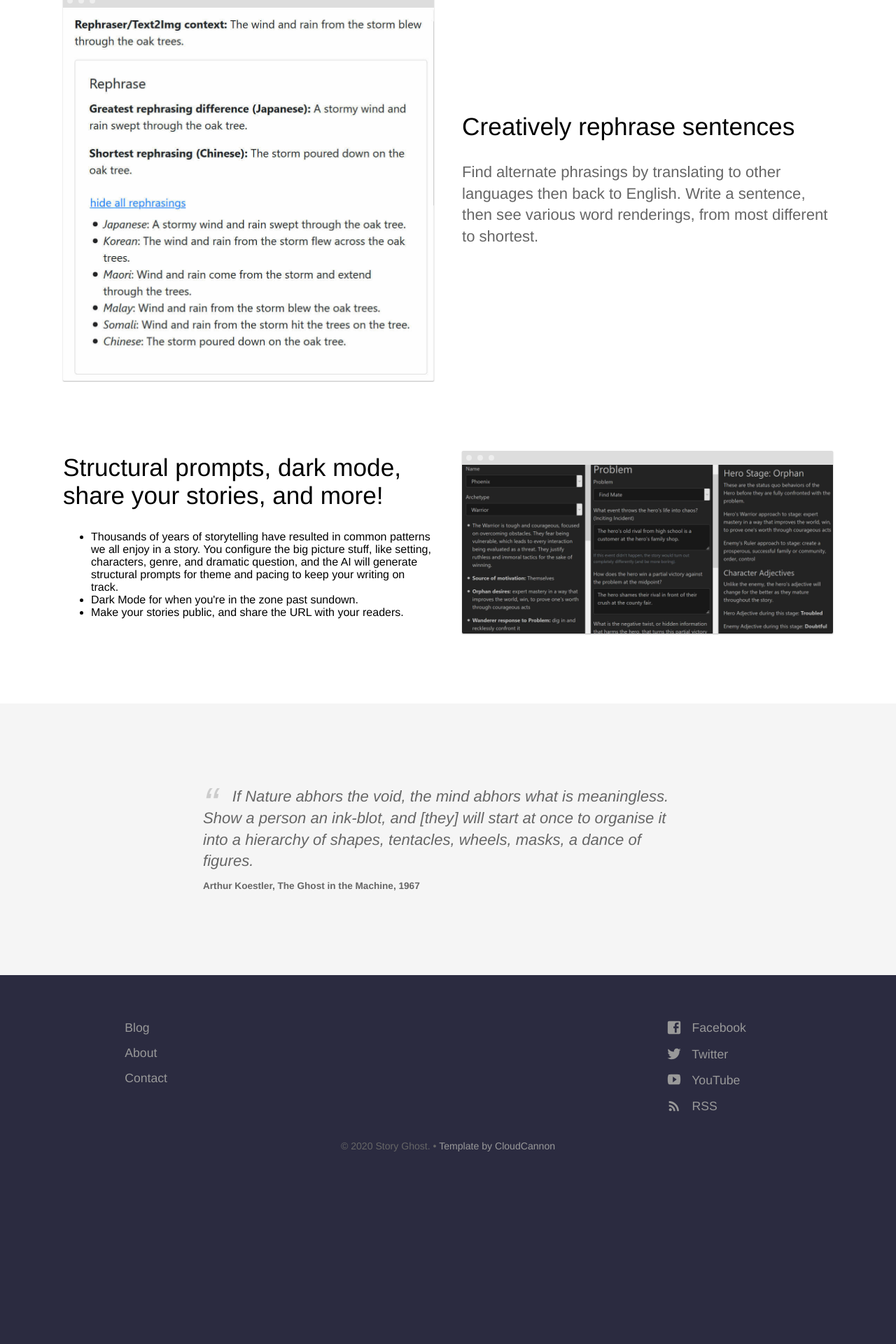
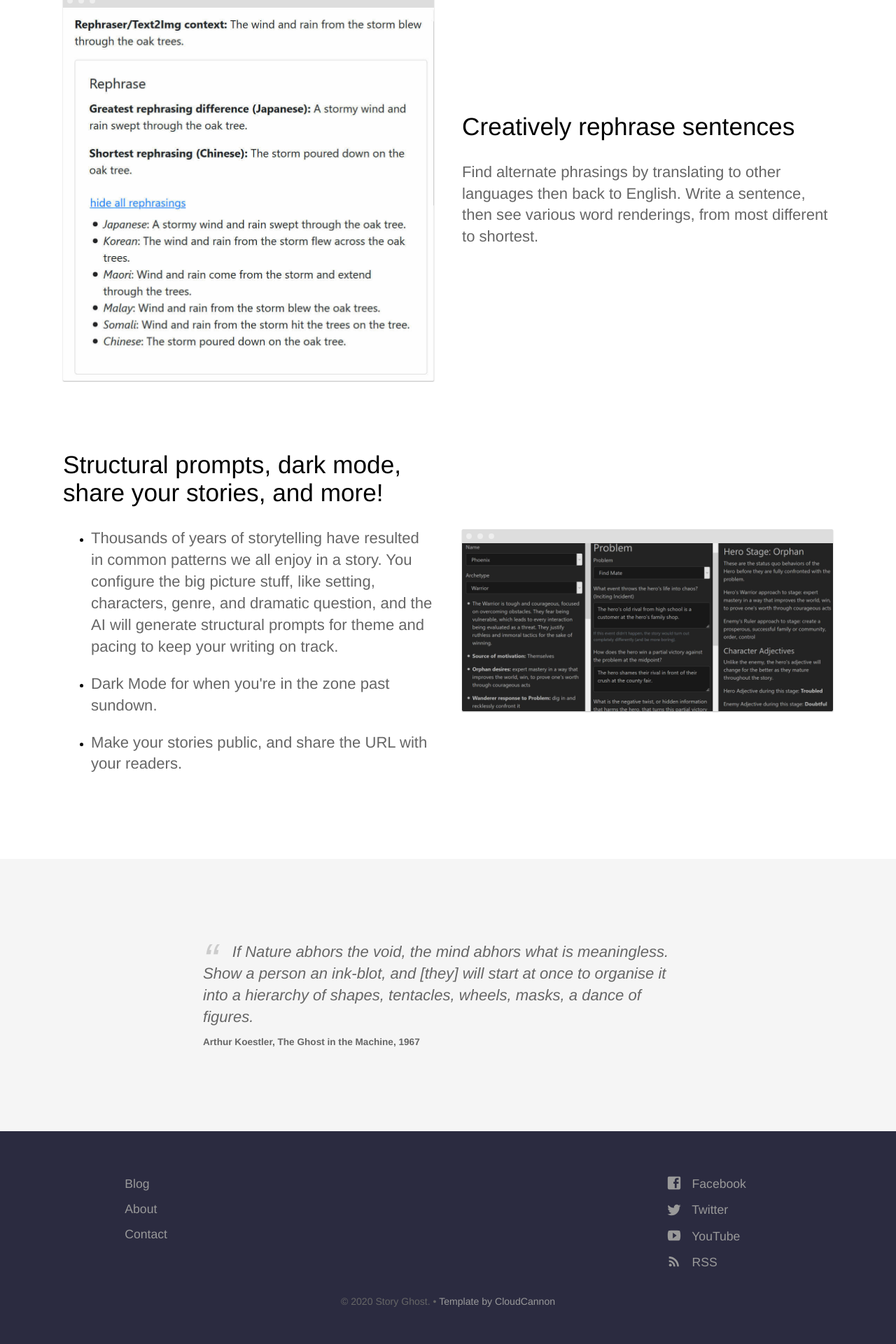
Before and after one commit to headchem/story-ghost, a Jekyll site: the page built from index.html, in a window 1280 px wide. Shown: the part 2391-4311 px from the top of the page at 70% size. Built offline with Jekyll 4.4.1, drawn with Linux system fonts in a browser that asks for light colours; comment, search, counter and statistics services are not loaded; before the commit the page ends 4089 px from its top, so only the background shows below that.

Commit message:
make bullet point text in paragraph

```diff
--- a/index.html
+++ b/index.html
@@ -87,9 +87,15 @@ description: Do what authors do best, let the AI handle the rest
 			<div class="text editable">
 				<h2>Structural prompts, dark mode, share your stories, and more!</h2>
 				<ul>
-					<li>Thousands of years of storytelling have resulted in common patterns we all enjoy in a story. You configure the big picture stuff, like setting, characters, genre, and dramatic question, and the AI will generate structural prompts for theme and pacing to keep your writing on track.</li>
-					<li>Dark Mode for when you're in the zone past sundown.</li>
-					<li>Make your stories public, and share the URL with your readers.</li>
+					<li>
+						<p>Thousands of years of storytelling have resulted in common patterns we all enjoy in a story. You configure the big picture stuff, like setting, characters, genre, and dramatic question, and the AI will generate structural prompts for theme and pacing to keep your writing on track.</p>
+					</li>
+					<li>
+						<p>Dark Mode for when you're in the zone past sundown.</p>
+					</li>
+					<li>
+						<p>Make your stories public, and share the URL with your readers.</p>
+					</li>
 				</ul>
 
 			</div>
```
